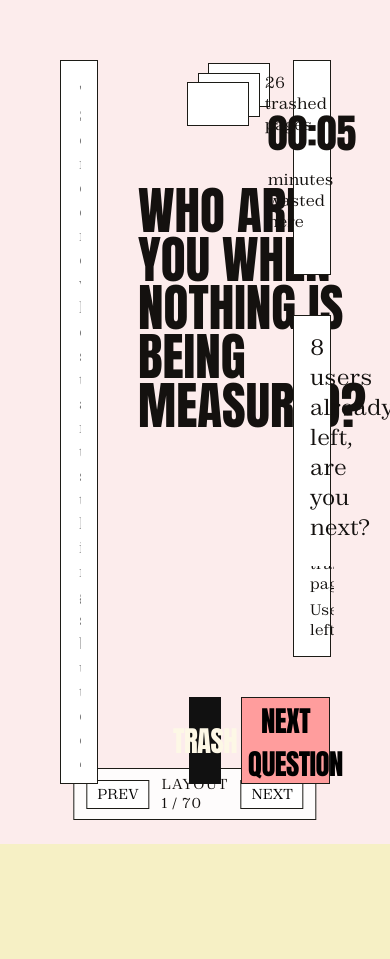
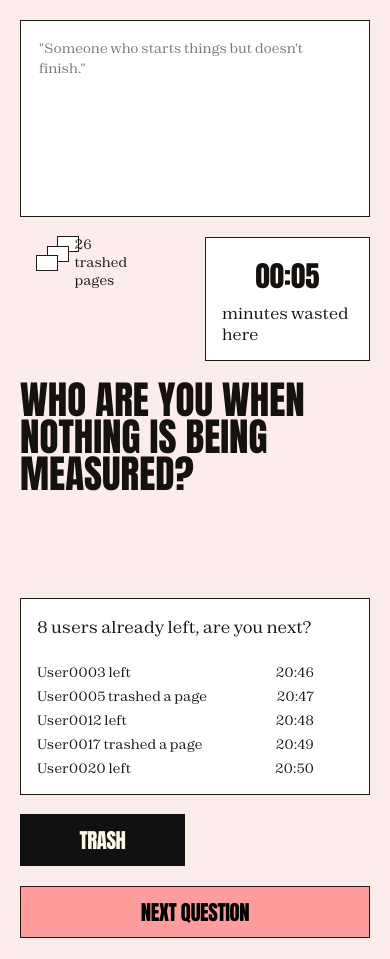
Before and after one commit to leonarda4/Deferred, a React (Vite) app: page / in a window 390 px wide. Before the commit the page ends 844 px from the top, so only its background shows below. Built offline with nearby package versions, Linux system fonts and the light colour scheme; a web font is replaced by a local one.

Commit message:
fixing responsivity

```diff
--- a/src/App.css
+++ b/src/App.css
@@ -53,30 +53,6 @@
   pointer-events: none;
 }
 
-.review-bar {
-  position: absolute;
-  left: 50%;
-  bottom: 24px;
-  transform: translateX(-50%);
-  display: flex;
-  align-items: center;
-  gap: 12px;
-  background: rgba(255, 255, 255, 0.85);
-  border: 1px solid #1c1b16;
-  padding: 6px 12px;
-  font-size: 0.9rem;
-  letter-spacing: 0.08em;
-  text-transform: uppercase;
-}
-
-.review-bar button {
-  border: 1px solid #1c1b16;
-  background: #ffffff;
-  padding: 4px 10px;
-  cursor: pointer;
-  font: inherit;
-  text-transform: uppercase;
-}
 
 .block {
   position: absolute;
@@ -344,6 +320,75 @@
   transform: translate(0, 6px) scale(0.98);
 }
 
+@media (max-width: 1200px) {
+  .block-title {
+    font-size: clamp(2.6rem, 7vw, 4.2rem);
+  }
+
+  .block-panel h2,
+  .log-panel h2 {
+    font-size: 1.2rem;
+  }
+
+  .block-panel p,
+  .block-panel span,
+  .panel-list,
+  .log-list,
+  .locked-input,
+  .input-credit,
+  .stack-count,
+  .stack-label {
+    font-size: 0.9rem;
+  }
+
+  .block--button_trash,
+  .block-button {
+    font-size: 1.5rem;
+  }
+
+  .timer-value {
+    font-size: 2rem;
+  }
+
+  .block--badge {
+    font-size: 1rem;
+  }
+}
+
+@media (max-width: 600px) {
+  .block-title {
+    font-size: clamp(2.1rem, 10vw, 3.2rem);
+  }
+
+  .block-panel h2,
+  .log-panel h2 {
+    font-size: 1.05rem;
+  }
+
+  .block-panel p,
+  .block-panel span,
+  .panel-list,
+  .log-list,
+  .locked-input,
+  .input-credit,
+  .stack-count,
+  .stack-label {
+    font-size: 0.85rem;
+  }
+
+  .block--button_trash,
+  .block-button {
+    font-size: 1.3rem;
+  }
+
+  .timer-value {
+    font-size: 1.8rem;
+  }
+
+  .block--badge {
+    font-size: 0.9rem;
+  }
+}
 
 @media (max-width: 900px) {
   .canvas {
--- a/src/App.tsx
+++ b/src/App.tsx
@@ -37,6 +37,11 @@ type ExitingBlock = {
 
 const PADDING = 60
 const GAP = 40
+const COMPACT_BREAKPOINT = 600
+const MEDIUM_BREAKPOINT = 1200
+const COMPACT_COLS = 4
+const COMPACT_MAX_ROWS = 3
+const COMPACT_SPACING = 20
 
 const predefinedLayouts: ScreenLayout[] = [
   {
@@ -154,6 +159,90 @@ const activityRecords = [
   { user: 'User0017', action: 'trashed a page', time: '20:49' },
   { user: 'User0020', action: 'left', time: '20:50' },
 ]
+
+const clamp = (value: number, min: number, max: number) => Math.min(max, Math.max(min, value))
+
+const compactWidthForBlock = (block: GridBlock) => {
+  const minById: Record<GridBlock['id'], number> = {
+    headline: 4,
+    input: 4,
+    users: 4,
+    timer: 2,
+    next: 4,
+    trash: 2,
+    stack: 2,
+  }
+  if (block.id === 'users') {
+    return COMPACT_COLS
+  }
+  const scaled = Math.round((block.w / COLS) * COMPACT_COLS) || 1
+  const min = minById[block.id] ?? 1
+  return clamp(Math.max(min, scaled), 1, COMPACT_COLS)
+}
+
+const buildCompactLayout = (layout: ScreenLayout): ScreenLayout => {
+  const sorted = [...layout.blocks].sort((a, b) => (a.y - b.y) || (a.x - b.x))
+  const blocks: GridBlock[] = []
+  let x = 1
+  let y = 1
+  let rowHeight = 0
+  let rowBlocks: GridBlock[] = []
+  const finalizeRow = () => {
+    if (rowBlocks.length === 1) {
+      const only = rowBlocks[0]
+      if (only.id !== 'trash') {
+        only.x = 1
+        only.w = COMPACT_COLS
+      }
+    }
+  }
+
+  for (const block of sorted) {
+    const w = compactWidthForBlock(block)
+    const baseH =
+      block.id === 'trash'
+        ? 1
+        : clamp(block.h, 1, COMPACT_MAX_ROWS)
+
+    if (x + w - 1 > COMPACT_COLS && rowHeight > 0) {
+      finalizeRow()
+      y += rowHeight
+      x = 1
+      rowHeight = 0
+      rowBlocks = []
+    }
+
+    const nextRowHeight = Math.max(rowHeight, baseH)
+    if (nextRowHeight > rowHeight) {
+      const minHeight = Math.max(1, nextRowHeight - 1)
+      rowBlocks.forEach((rowBlock) => {
+        rowBlock.h = Math.max(rowBlock.h, minHeight)
+      })
+      rowHeight = nextRowHeight
+    }
+
+    const minHeight = Math.max(1, rowHeight - 1)
+    const h = clamp(Math.max(baseH, minHeight), 1, COMPACT_MAX_ROWS)
+
+    const placed: GridBlock = {
+      ...block,
+      x,
+      y,
+      w,
+      h,
+    }
+    blocks.push(placed)
+    rowBlocks.push(placed)
+    x += w
+  }
+
+  finalizeRow()
+
+  return { ...layout, blocks }
+}
+
+const getMaxRows = (blocks: GridBlock[]) =>
+  blocks.reduce((max, block) => Math.max(max, block.y + block.h - 1), 0)
 
 const usePrefersReducedMotion = () => {
   const [prefersReducedMotion, setPrefersReducedMotion] = useState(false)
@@ -438,20 +527,32 @@ const Canvas = ({ layout, timerText, onNext }: { layout: ScreenLayout; timerText
     return () => observer.disconnect()
   }, [])
 
+  const compactLayout = useMemo(() => {
+    if (!size.width || size.width >= COMPACT_BREAKPOINT) return layout
+    return buildCompactLayout(layout)
+  }, [layout, size.width])
+
   const rects = useMemo(() => {
     const rectMap = new Map<string, Rect>()
     if (!size.width || !size.height) return rectMap
 
-    const innerWidth = size.width - 2 * PADDING
-    const innerHeight = size.height - 2 * PADDING
-    const columnWidth = (innerWidth - (COLS - 1) * GAP) / COLS
-    const rowHeight = (innerHeight - (ROWS - 1) * GAP) / ROWS
+    const spacing = size.width < MEDIUM_BREAKPOINT ? COMPACT_SPACING : PADDING
+    const gap = size.width < MEDIUM_BREAKPOINT ? COMPACT_SPACING : GAP
+    const columns = size.width < COMPACT_BREAKPOINT ? COMPACT_COLS : COLS
+    const activeLayout = size.width < COMPACT_BREAKPOINT ? compactLayout : layout
 
-    layout.blocks.forEach((block) => {
-      const left = PADDING + (block.x - 1) * (columnWidth + GAP)
-      const top = PADDING + (block.y - 1) * (rowHeight + GAP)
-      const width = block.w * columnWidth + (block.w - 1) * GAP
-      const height = block.h * rowHeight + (block.h - 1) * GAP
+    const innerWidth = size.width - 2 * spacing
+    const columnWidth = (innerWidth - (columns - 1) * gap) / columns
+    const rowHeight =
+      size.width < COMPACT_BREAKPOINT
+        ? clamp(columnWidth * 0.72, 44, 78)
+        : (size.height - 2 * spacing - (ROWS - 1) * gap) / ROWS
+
+    activeLayout.blocks.forEach((block) => {
+      const left = spacing + (block.x - 1) * (columnWidth + gap)
+      const top = spacing + (block.y - 1) * (rowHeight + gap)
+      const width = block.w * columnWidth + (block.w - 1) * gap
+      const height = block.h * rowHeight + (block.h - 1) * gap
 
       rectMap.set(block.id, {
         left: Math.round(left),
@@ -462,11 +563,13 @@ const Canvas = ({ layout, timerText, onNext }: { layout: ScreenLayout; timerText
     })
 
     return rectMap
-  }, [layout.blocks, size.height, size.width])
+  }, [compactLayout, layout, size.height, size.width])
 
   useEffect(() => {
+    const activeLayout = size.width < COMPACT_BREAKPOINT ? compactLayout : layout
+
     if (prefersReducedMotion) {
-      prevLayoutRef.current = layout
+      prevLayoutRef.current = activeLayout
       prevLayoutRectsRef.current = rects
       setExitingBlocks([])
       return
@@ -475,7 +578,7 @@ const Canvas = ({ layout, timerText, onNext }: { layout: ScreenLayout; timerText
     const previousLayout = prevLayoutRef.current
     if (previousLayout) {
       const prevIds = new Set(previousLayout.blocks.map((block) => block.id))
-      const nextIds = new Set(layout.blocks.map((block) => block.id))
+      const nextIds = new Set(activeLayout.blocks.map((block) => block.id))
       const exitingIds = [...prevIds].filter((id) => !nextIds.has(id))
 
       if (exitingIds.length > 0) {
@@ -500,9 +603,9 @@ const Canvas = ({ layout, timerText, onNext }: { layout: ScreenLayout; timerText
       }
     }
 
-    prevLayoutRef.current = layout
+    prevLayoutRef.current = activeLayout
     prevLayoutRectsRef.current = rects
-  }, [layout, onNext, prefersReducedMotion, rects, timerText])
+  }, [compactLayout, layout, onNext, prefersReducedMotion, rects, size.width, timerText])
 
   useFlipAnimation(blockRefs, layout.id, prefersReducedMotion, size, skipFlipRef)
 
@@ -510,9 +613,27 @@ const Canvas = ({ layout, timerText, onNext }: { layout: ScreenLayout; timerText
     setExitingBlocks((blocks) => blocks.filter((block) => block.id !== id))
   }
 
+  const activeLayout = size.width < COMPACT_BREAKPOINT ? compactLayout : layout
+  const compactContentHeight = useMemo(() => {
+    if (!size.width || size.width >= COMPACT_BREAKPOINT) return null
+    const spacing = COMPACT_SPACING
+    const gap = COMPACT_SPACING
+    const columns = COMPACT_COLS
+    const innerWidth = size.width - 2 * spacing
+    const columnWidth = (innerWidth - (columns - 1) * gap) / columns
+    const rowHeight = clamp(columnWidth * 0.72, 44, 78)
+    const rows = getMaxRows(activeLayout.blocks)
+    if (!rows) return null
+    return spacing * 2 + rows * rowHeight + (rows - 1) * gap
+  }, [activeLayout.blocks, size.width])
+
   return (
-    <div className="canvas" ref={canvasRef}>
-      {layout.blocks.map((block) => {
+    <div
+      className="canvas"
+      ref={canvasRef}
+      style={compactContentHeight ? { minHeight: Math.round(compactContentHeight) } : undefined}
+    >
+      {activeLayout.blocks.map((block) => {
         const rect = rects.get(block.id)
         if (!rect) return null
         return (
@@ -737,13 +858,6 @@ function App() {
       }
     >
       <Canvas layout={layout} timerText={timerText} onNext={handleNext} />
-      {reviewMode && (
-        <div className="review-bar">
-          <button type="button" onClick={handlePrev}>Prev</button>
-          <span>Layout {screenIndex + 1} / {activeLayouts.length}</span>
-          <button type="button" onClick={handleNext}>Next</button>
-        </div>
-      )}
     </div>
   )
 }
--- a/src/index.css
+++ b/src/index.css
@@ -5,7 +5,7 @@ html, body, #root {
 }
 
 body {
-  background: #f6f0c5;
+  background: #000000;
 }
 
 button {
```
